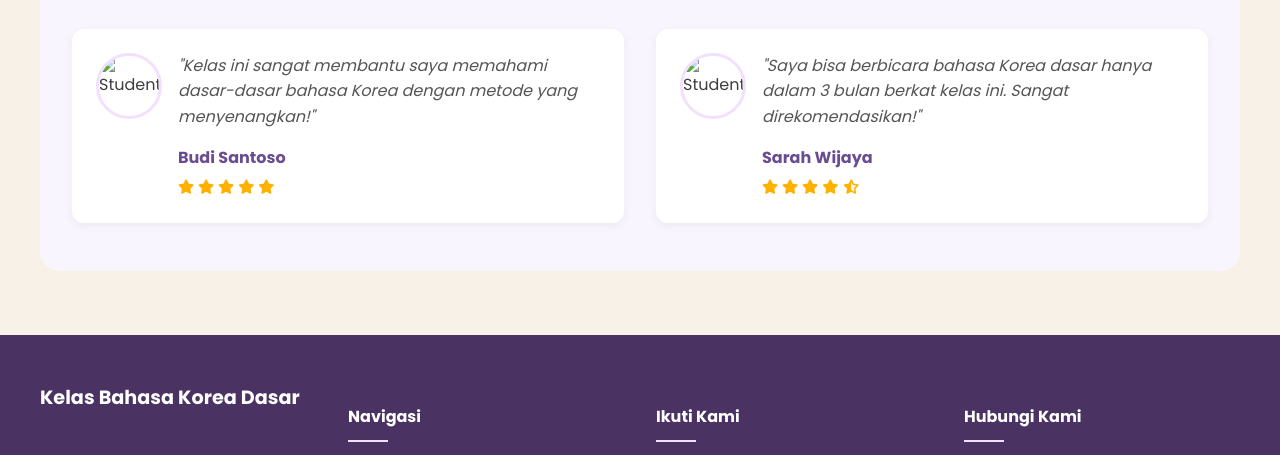
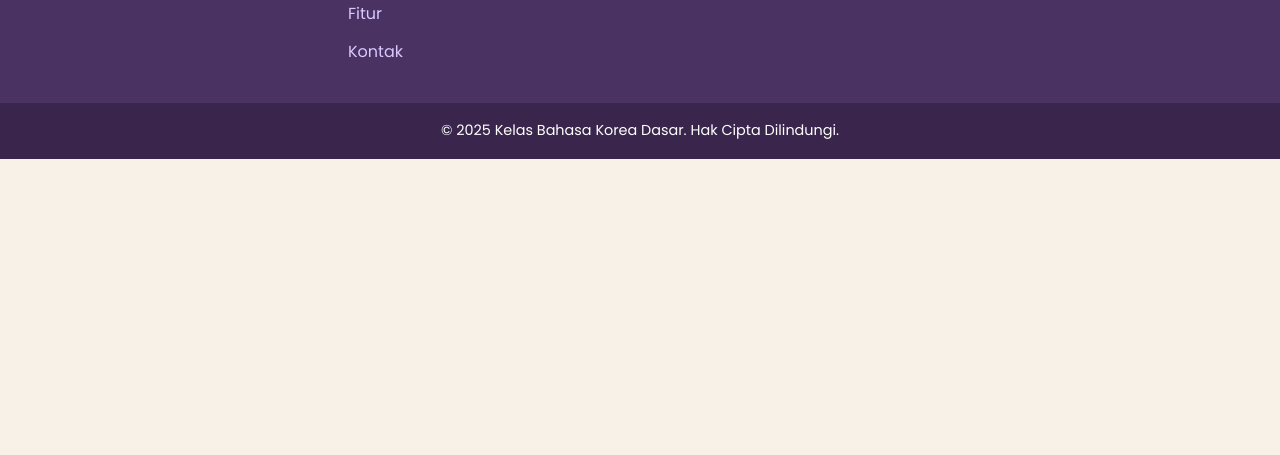
Before and after one commit to mauraaninditakirana/UCP1_20230140090_B, a plain HTML site: page features.html in a window 1280 px wide. Shown: the part 1711-2166 px from the top of the page. After the commit the page ends 1870 px from the top, so only its background shows below. Drawn offline with Linux system fonts and the light colour scheme.

Commit message:
menghapus block testi

```diff
--- a/features.css
+++ b/features.css
@@ -261,54 +261,6 @@ main {
   transform: translateX(5px);
 }
 
-/* Testimonials Section */
-.testimonials {
-  background-color: #f9f5ff;
-  padding: 3rem 2rem;
-  border-radius: 20px;
-  margin-top: 4rem;
-}
-
-.testimonial-cards {
-  display: grid;
-  grid-template-columns: repeat(auto-fit, minmax(280px, 1fr));
-  gap: 2rem;
-}
-
-.testimonial-card {
-  background-color: white;
-  border-radius: 12px;
-  padding: 1.5rem;
-  box-shadow: 0 3px 10px rgba(0,0,0,0.05);
-  display: flex;
-  gap: 1rem;
-}
-
-.testimonial-img {
-  border-radius: 50%;
-  width: 60px;
-  height: 60px;
-  object-fit: cover;
-  border: 3px solid #f3e0ff;
-}
-
-.testimonial-content p {
-  font-style: italic;
-  color: #555;
-  margin-top: 0;
-}
-
-.testimonial-content h4 {
-  color: #6a4c93;
-  margin-bottom: 0.3rem;
-  margin-top: 0.8rem;
-}
-
-.stars {
-  color: #ffb100;
-  font-size: 0.9rem;
-}
-
 /* Footer */
 footer {
   background-color: #4a3262;
--- a/features.html
+++ b/features.html
@@ -98,43 +98,6 @@
         </div>
       </div>
     </section>
-
-    <section class="testimonials">
-      <div class="section-heading">
-        <i class="fas fa-quote-left heading-icon"></i>
-        <h2>Testimoni Siswa</h2>
-      </div>
-      <div class="testimonial-cards">
-        <div class="testimonial-card">
-          <img src="/api/placeholder/60/60" alt="Student" class="testimonial-img" />
-          <div class="testimonial-content">
-            <p>"Kelas ini sangat membantu saya memahami dasar-dasar bahasa Korea dengan metode yang menyenangkan!"</p>
-            <h4>Budi Santoso</h4>
-            <div class="stars">
-              <i class="fas fa-star"></i>
-              <i class="fas fa-star"></i>
-              <i class="fas fa-star"></i>
-              <i class="fas fa-star"></i>
-              <i class="fas fa-star"></i>
-            </div>
-          </div>
-        </div>
-        <div class="testimonial-card">
-          <img src="/api/placeholder/60/60" alt="Student" class="testimonial-img" />
-          <div class="testimonial-content">
-            <p>"Saya bisa berbicara bahasa Korea dasar hanya dalam 3 bulan berkat kelas ini. Sangat direkomendasikan!"</p>
-            <h4>Sarah Wijaya</h4>
-            <div class="stars">
-              <i class="fas fa-star"></i>
-              <i class="fas fa-star"></i>
-              <i class="fas fa-star"></i>
-              <i class="fas fa-star"></i>
-              <i class="fas fa-star-half-alt"></i>
-            </div>
-          </div>
-        </div>
-      </div>
-    </section>
   </main>
 
   <footer>
```
